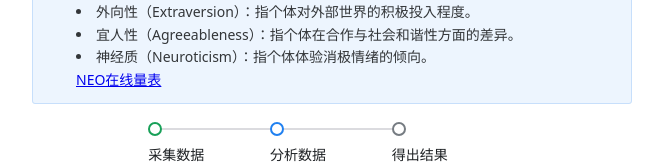
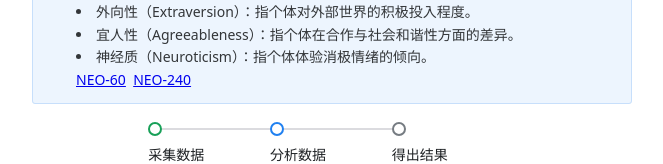
Before and after one commit to mmdjiji/eeg-reader, a Vue app: page /bigFive in a window 1280 px wide. Shown: the part 301-465 px from the top of the page, without its empty margins (308-971 px from the left). Built offline with nearby package versions, Linux system fonts and the light colour scheme.

Commit message:
Update BigFive.vue

```diff
--- a/src/views/BigFive.vue
+++ b/src/views/BigFive.vue
@@ -25,7 +25,8 @@
         <li>外向性（Extraversion）：指个体对外部世界的积极投入程度。</li>
         <li>宜人性（Agreeableness）：指个体在合作与社会和谐性方面的差异。</li>
         <li>神经质（Neuroticism）：指个体体验消极情绪的倾向。</li>
-        <a target="_blank" href="https://www.psy.com.cn/lb/html/166.htm">NEO在线量表</a>
+        <a target="_blank" href="https://www.xmcs.cn/x/dwrg60">NEO-60</a>&nbsp;
+        <a target="_blank" href="https://www.xmcs.cn/x/dwrg240">NEO-240</a>
       </n-alert>
     </div>
 
```
